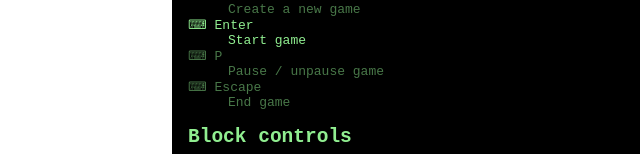
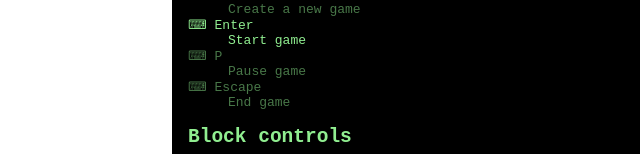
Before and after one commit to TalhaAydin/blocks, a React (Create React App) app: page / in a window 1280 px wide. Shown: the part 341-495 px from the top of the page, without its empty margins (228-868 px from the left). Built offline with nearby package versions, Linux system fonts and the light colour scheme.

Commit message:
feat: improve pause/unpause text

```diff
--- a/src/components/Info.tsx
+++ b/src/components/Info.tsx
@@ -1,4 +1,5 @@
 import { useSelector } from 'react-redux'
+import { GameStatus } from '../redux/reducers/game'
 import { getStatus, getLinesCleared } from '../redux/selectors/game'
 import { InfoGlossary } from '../ui/InfoGlossary'
 import { InfoGlossaryEntry as Entry } from '../ui/InfoGlossaryEntry'
@@ -72,7 +73,9 @@ export const Info: React.FC = () => {
           />
           <Entry
             term="⌨ P"
-            details="Pause / unpause game"
+            details={`${
+              gameStatus === GameStatus.PAUSED ? 'Unpause' : 'Pause'
+            } game`}
             enabled={isGamePausable(gameStatus)}
           />
           <Entry
```
